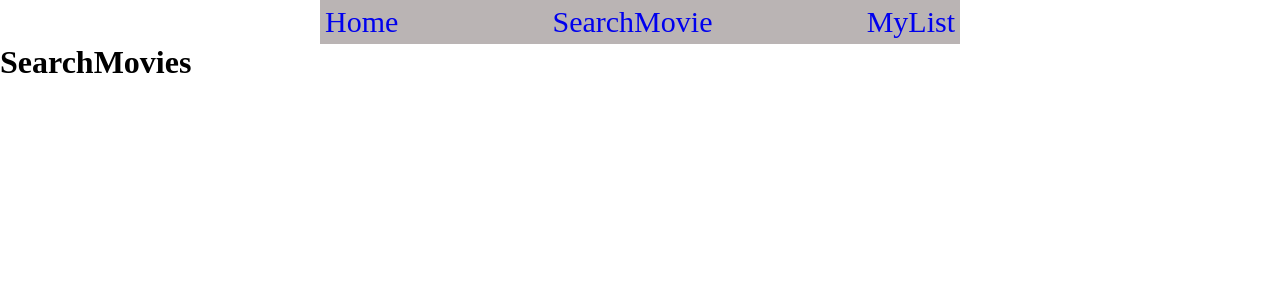
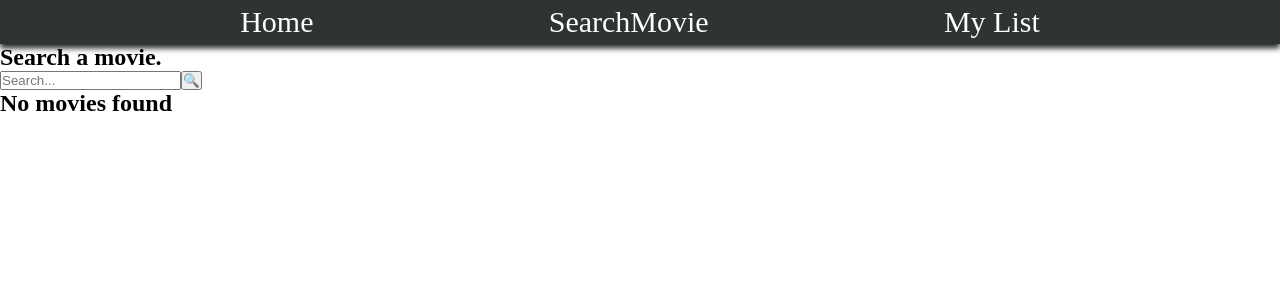
Before and after one commit to AMCh99/movies-rec-app, a React (Create React App) app: page /SearchMovie in a window 1280 px wide. Shown: the top 300 px of the page. Built offline with nearby package versions, Linux system fonts and the light colour scheme; a small style sheet from the web is missing.

Commit message:
almost done, find by id do not works

```diff
--- a/src/CSS/Home.css
+++ b/src/CSS/Home.css
@@ -10,5 +10,90 @@
 .trendingMovies,
 .trendingTvs {
   display: flex;
-  gap: 10px;
+  gap: 15px;
+  overflow: auto;
+  scroll-snap-type: x mandatory;
 }
+.trendingMovies .movieCard,
+.trendingTvs .movieCard {
+  scroll-snap-align: center;
+}
+
+.movieCard {
+  background-color: rgb(46, 51, 51);
+  color: white;
+  text-align: end;
+  border-radius: 5px;
+  /* -webkit-box-shadow: 2px 2px 3px #1c1d1f, -2px -2px 3px #222527; */
+  box-shadow: 4px 4px 6px #1c1d1f;
+  width: min-content;
+  margin-bottom: 3rem;
+}
+.movieCard img {
+  border-top-right-radius: 5px;
+  border-top-left-radius: 5px;
+  width: 300px;
+  height: 450px;
+  object-fit: cover;
+}
+
+.titleCard {
+  font-size: 1.2rem;
+  font-weight: 500;
+}
+.movieCard p {
+  margin-right: 5px;
+}
+
+h2 {
+  margin-top: 5vh;
+  margin-bottom: 1vh;
+}
+.searchResults {
+  /* background-color: aqua; */
+  display: grid;
+  grid-template-columns: repeat(5, 22rem);
+  justify-content: center;
+  justify-items: center;
+  width: min-content;
+  margin: auto;
+}
+
+.searchSection {
+  display: flex;
+}
+
+form {
+  /* background-color: aquamarine; */
+  margin: auto;
+  text-align: center;
+  width: 90%;
+}
+
+form input,
+form input:focus {
+  height: 2rem;
+  width: 90%;
+  max-width: 600px;
+  border: none;
+  border-radius: 5px;
+  background-color: rgb(46, 51, 51);
+  color: aliceblue;
+  padding: 2px;
+  box-shadow: 4px 4px 6px #1c1d1f;
+  margin-bottom: 2rem;
+}
+
+::placeholder {
+  color: aliceblue;
+}
+
+form button {
+  border: none;
+  background-color: rgb(46, 51, 51);
+  border-radius: 5px;
+  height: 2rem;
+  width: 2rem;
+  margin-left: 1rem;
+  box-shadow: 4px 4px 6px #1c1d1f;
+}
--- a/src/CSS/Layout.css
+++ b/src/CSS/Layout.css
@@ -3,13 +3,15 @@
   padding: 0%;
 }
 nav {
-  width: 50%;
-  margin: auto;
+  width: 100%;
+  /* position: fixed;
+  top: 0; */
+  box-shadow: 0px 4px 6px #1c1d1f;
 }
 ul {
   display: flex;
-  background-color: rgba(185, 178, 178, 0.973);
-  justify-content: space-between;
+  background-color: rgb(46, 51, 51);
+  justify-content: space-evenly;
   padding: 5px;
 }
 
@@ -20,6 +22,7 @@ li {
 .navP {
   font-size: 30px;
   text-decoration: none;
+  color: white;
 }
 
 :link {
--- a/src/Layout.js
+++ b/src/Layout.js
@@ -18,7 +18,7 @@ export default function Layout() {
           </li>
           <li>
             <Link to="/MyList">
-              <p className="navP">MyList</p>
+              <p className="navP">My List</p>
             </Link>
           </li>
         </ul>
--- a/src/PAGES/Home.jsx
+++ b/src/PAGES/Home.jsx
@@ -24,7 +24,7 @@ export default function Home() {
   const top5m = movies.slice(0, 5);
   const top5t = tv.slice(0, 5);
   const topMoviesTvs = top5m.concat(top5t);
-  console.log(topMoviesTvs);
+  // console.log(topMoviesTvs);
   const mov0 = {
     adult: false,
     backdrop_path: "/s16H6tpK2utvwDtzZ8Qy4qm5Emw.jpg",
@@ -54,6 +54,7 @@ export default function Home() {
 
     data_tv.results.map((i) => {
       i.release_date = i.first_air_date;
+      i.title = i.name;
     });
 
     setMovies(data_movies.results);
@@ -70,10 +71,10 @@ export default function Home() {
     setTimeout(() => {
       setMainCard(topMoviesTvs[counter]);
       counter < topMoviesTvs.length ? setCounter(counter + 1) : setCounter(0);
-    }, 6000);
+    }, 10000);
   });
   // console.log(counter);
-  console.log(tv);
+  // console.log(tv);
   // console.log(mainCard);
   return (
     <div className="trendingApp">
@@ -97,24 +98,26 @@ export default function Home() {
         }
       />
 
-      <h2>Popular movies</h2>
+      <h2>Trending movies</h2>
       <div className="trendingMovies">
         {movies.map((movie) => (
           <MovieCard
             title={movie.title}
             vote_average={movie.vote_average}
             release_date={movie.release_date}
+            movie_id={movie.id}
             poster={`https://image.tmdb.org/t/p/w300/${movie.poster_path}`}
           />
         ))}
       </div>
-      <h2>Popular Tv shows</h2>
+      <h2>Trending Tv shows</h2>
       <div className="trendingTvs">
         {tv.map((tv) => (
-          <TvCard
-            title={tv.title}
+          <MovieCard
+            title={tv.name}
             vote_average={tv.vote_average}
-            first_air_date={tv.first_air_date}
+            release_date={tv.first_air_date}
+            movie_id={tv.id}
             poster={`https://image.tmdb.org/t/p/w300/${tv.poster_path} `}
           />
         ))}
--- a/src/PAGES/MovieCard.jsx
+++ b/src/PAGES/MovieCard.jsx
@@ -5,12 +5,60 @@ export default function MovieCard(props) {
 
   //   const POSTER = `https://image.tmdb.org/t/p/w400/${poster_link}`;
 
+  function AddToFav(movie_id) {
+    // const fav_movies_length = window.localStorage.getItem(favMovies);
+    // window.localStorage.setItem("favMovies", movie_id);
+
+    // status ? setStatus(false) : setStatus(true);
+    // window.localStorage.clear();
+    // const items = window.localStorage.getItem("favMovies");
+    // console.log(items ? "ok" : "nieok");
+    if (window.localStorage.getItem("favMovies")) {
+      // console.log("jest baza");
+      let baza_string = JSON.parse(window.localStorage.getItem("favMovies"));
+      // console.log(baza_string);
+      const updateBaza = baza_string["mov"];
+      if (updateBaza.includes(movie_id)) {
+        const index = updateBaza.indexOf(movie_id);
+        const updateBaza2 = updateBaza.splice(index, 1);
+      } else {
+        const updateBaza2 = updateBaza.push(movie_id);
+      }
+
+      // console.log(updateBaza);
+      // baza.push("pies");
+      window.localStorage.removeItem("favMovies");
+      window.localStorage.setItem(
+        "favMovies",
+        JSON.stringify({ mov: updateBaza })
+      );
+    } else {
+      // const moviesObj = { mov: [movie_id] };
+      window.localStorage.setItem(
+        "favMovies",
+        JSON.stringify({ mov: [movie_id] })
+      );
+      // console.log("robie baze");
+    }
+
+    // items ? "ok" : window.localStorage.setItem("favMovies", []);
+    // console.log(window.localStorage.getItem("favMovies"));
+  }
+
   return (
     <div className="movieCard">
       <img src={props.poster} alt={props.title} />
       <p className="titleCard">{props.title}</p>
-      <p>Scoring: {props.vote_average.toFixed(1)}</p>
-      <p>{props.release_date.toString().slice(0, 4)}</p>
+      <button type="button" onClick={() => AddToFav(props.movie_id)}>
+        &#10084;
+      </button>
+      {props.vote_average ? <p>{props.vote_average.toFixed(1)}</p> : <p>N/A</p>}
+
+      {props.release_date ? (
+        <p>{props.release_date.toString().slice(0, 4)}</p>
+      ) : (
+        <p>N/A</p>
+      )}
     </div>
   );
 }
--- a/src/PAGES/MovieTvDesc.jsx
+++ b/src/PAGES/MovieTvDesc.jsx
@@ -9,7 +9,7 @@ export default function MovieTvDesc(props) {
         <div className="titleDesc">
           <p className="titleCard">{props.title}</p>
           <p className="description">{props.overview}</p>
-          <p>Scoring: {props.vote_average.toFixed(1)}</p>
+          <p>&#9733; {props.vote_average.toFixed(1)}</p>
           <p>{props.release_date.toString().slice(0, 4)}</p>
         </div>
       </div>
--- a/src/PAGES/MyList.jsx
+++ b/src/PAGES/MyList.jsx
@@ -1,3 +1,46 @@
+import MovieCard from "./MovieCard";
+import { useState } from "react";
+const API_KEY = "f402a4b12e741e93d7e20be5d6f634d6";
+const QUERY_PATTERN = `https://api.themoviedb.org/3/find/{808}?api_key=f402a4b12e741e93d7e20be5d6f634d6&language=en-US&external_source=imdb_id`;
+
 export default function MyList() {
-  return <h1>MyList</h1>;
+  const [queries, setGueries] = useState([]);
+  const [searchResult, setSearchResult] = useState("");
+
+  const SearchingFunction = async () => {
+    const QUERY = QUERY_PATTERN;
+    const response_search = await fetch(`${QUERY}`);
+    const data_search = await response_search.json();
+
+    data_search.results.map((i) => {
+      i.release_date = i.first_air_date;
+      i.title = i.name;
+    });
+
+    data_search.results.map((i) => {
+      i.title ? (i.title = i.title) : (i.title = i.original_title);
+    });
+
+    setSearchResult(data_search.results);
+    console.log(searchResult);
+  };
+
+  if (window.localStorage.getItem("favMovies")) {
+    const favMoviesString = JSON.parse(
+      window.localStorage.getItem("favMovies")
+    );
+    const favMoviesArray = favMoviesString["mov"];
+    return (
+      <>
+        <p>
+          {favMoviesArray.map((m) => {
+            return <p>{m}</p>;
+          })}
+        </p>
+        {/* <button onClick={() => SearchingFunction()}>asdasd</button> */}
+      </>
+    );
+  } else {
+    <h2>You do not have any favourite movies.</h2>;
+  }
 }
--- a/src/PAGES/SearchMovie.jsx
+++ b/src/PAGES/SearchMovie.jsx
@@ -1,3 +1,87 @@
+import { useState } from "react";
+import MovieCard from "./MovieCard";
+const API_KEY = "f402a4b12e741e93d7e20be5d6f634d6";
+const EXAMPLE_QUERY =
+  "https://api.themoviedb.org/3/search/multi?api_key=f402a4b12e741e93d7e20be5d6f634d6&language=en-US&page=1&include_adult=false&query=Shrek";
+const START_QUERY =
+  "https://api.themoviedb.org/3/search/multi?api_key=f402a4b12e741e93d7e20be5d6f634d6&language=en-US&page=1&include_adult=false&query=";
+
+// const handleClick = () => {
+//   setSearch();
+// };
+
 export default function SearchMovie() {
-  return <h1>SearchMovies</h1>;
+  const [search, setSearch] = useState("");
+  const [searchResult, setSearchResult] = useState("");
+
+  const SearchingFunction = async () => {
+    const QUERY = START_QUERY + search;
+    const response_search = await fetch(`${QUERY}`);
+    const data_search = await response_search.json();
+
+    data_search.results.map((i) => {
+      i.release_date = i.first_air_date;
+      i.title = i.name;
+    });
+
+    data_search.results.map((i) => {
+      i.title ? (i.title = i.title) : (i.title = i.original_title);
+    });
+
+    console.log(data_search.results);
+    setSearchResult(data_search.results);
+  };
+
+  return (
+    <div className="searchApp">
+      <div className="searchSection">
+        <form>
+          <h2 id="searchAmovie">Search a movie.</h2>
+          <input
+            value={search}
+            type="text"
+            id="searching"
+            placeholder="Search..."
+            onChange={(e) => setSearch(e.target.value)}
+          ></input>
+          <button
+            type="button"
+            onClick={() => {
+              SearchingFunction();
+            }}
+          >
+            &#128269;
+          </button>
+        </form>
+      </div>
+      <div className="searchResults">
+        {searchResult.length > 0 ? (
+          searchResult.map((movie) =>
+            movie.poster_path ? (
+              <MovieCard
+                title={movie.title}
+                vote_average={movie.vote_average}
+                release_date={movie.release_date}
+                movie_id={movie.id}
+                poster={`https://image.tmdb.org/t/p/w300/${movie.poster_path}`}
+              />
+            ) : (
+              " "
+            )
+          )
+        ) : (
+          <h2>No movies found</h2>
+        )}
+
+        {/* {searchResult.map((movie) => (
+          <MovieCard
+            title={movie.title}
+            vote_average={movie.vote_average}
+            release_date={movie.release_date}
+            poster={`https://image.tmdb.org/t/p/w300/${movie.poster_path}`}
+          />
+        ))} */}
+      </div>
+    </div>
+  );
 }
```
Also changed, not shown: src/CSS/MovieTvDesc.css (+5 -3 lines), src/CSS/SEARCHING.css (added).
